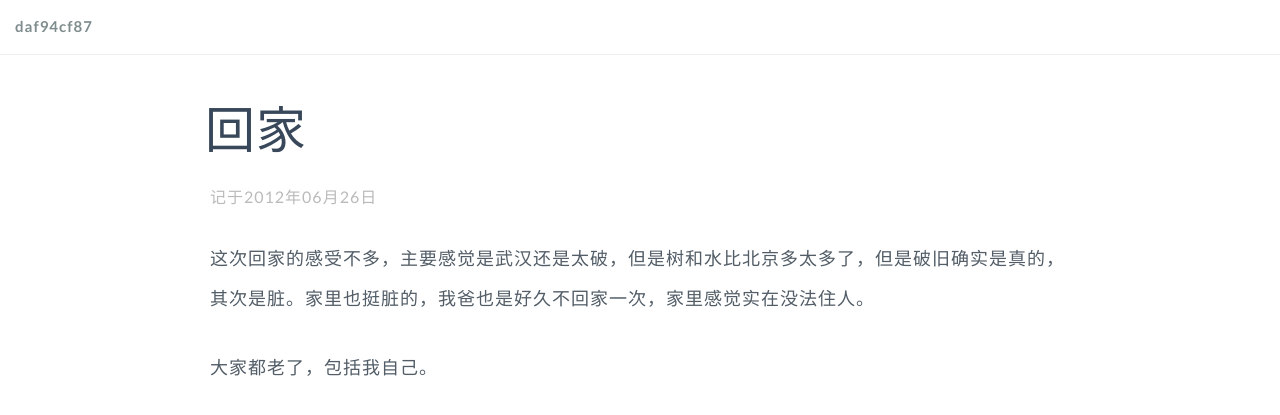
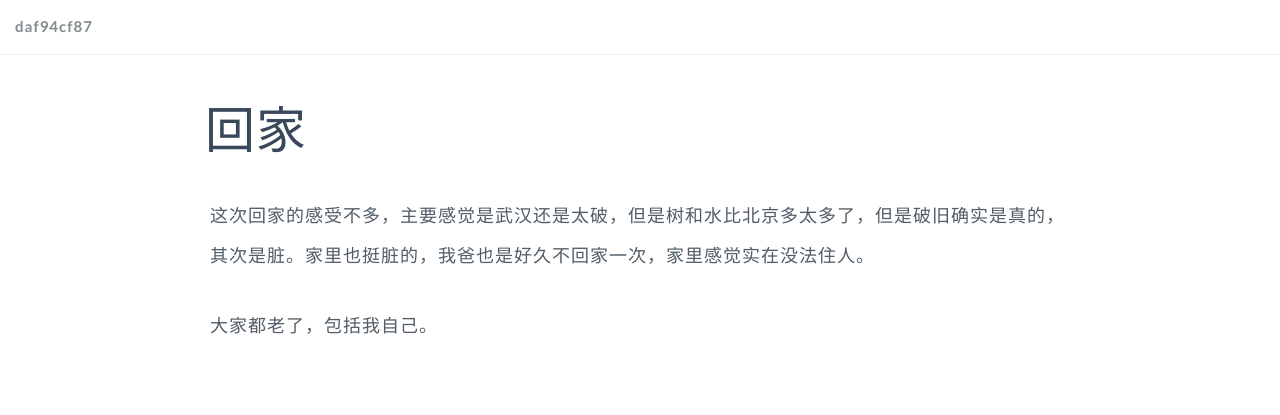
Before and after one commit to GuoJing/blog, a Jekyll site: the page built from _posts/blog/2012/2012-06-26-back-home.md, in a window 1280 px wide. Shown: the top 415 px of the page. Built offline with Jekyll 4.4.1, drawn with Linux system fonts in a browser that asks for light colours.

Commit message:
auto commit

```diff
--- a/_layouts/post.html
+++ b/_layouts/post.html
@@ -47,9 +47,11 @@
 <div class="main clearfix">
   <div class="title">{{ page.title }}</div>
 
+<!--
   <div class="info">
    记于{{ page.date | date:"%Y年%m月%d日"}}
   </div>
+-->
 
   <div class="content {{ page.categories }}_content_css">
     {{ content }}
--- a/style/style.css
+++ b/style/style.css
@@ -124,7 +124,7 @@ a {
 .title {
   font-size: 5rem;
   margin-left: -5px;
-  margin-bottom: 10px;
+  margin-bottom: 30px;
   color: #38485a;
 }
 
```
